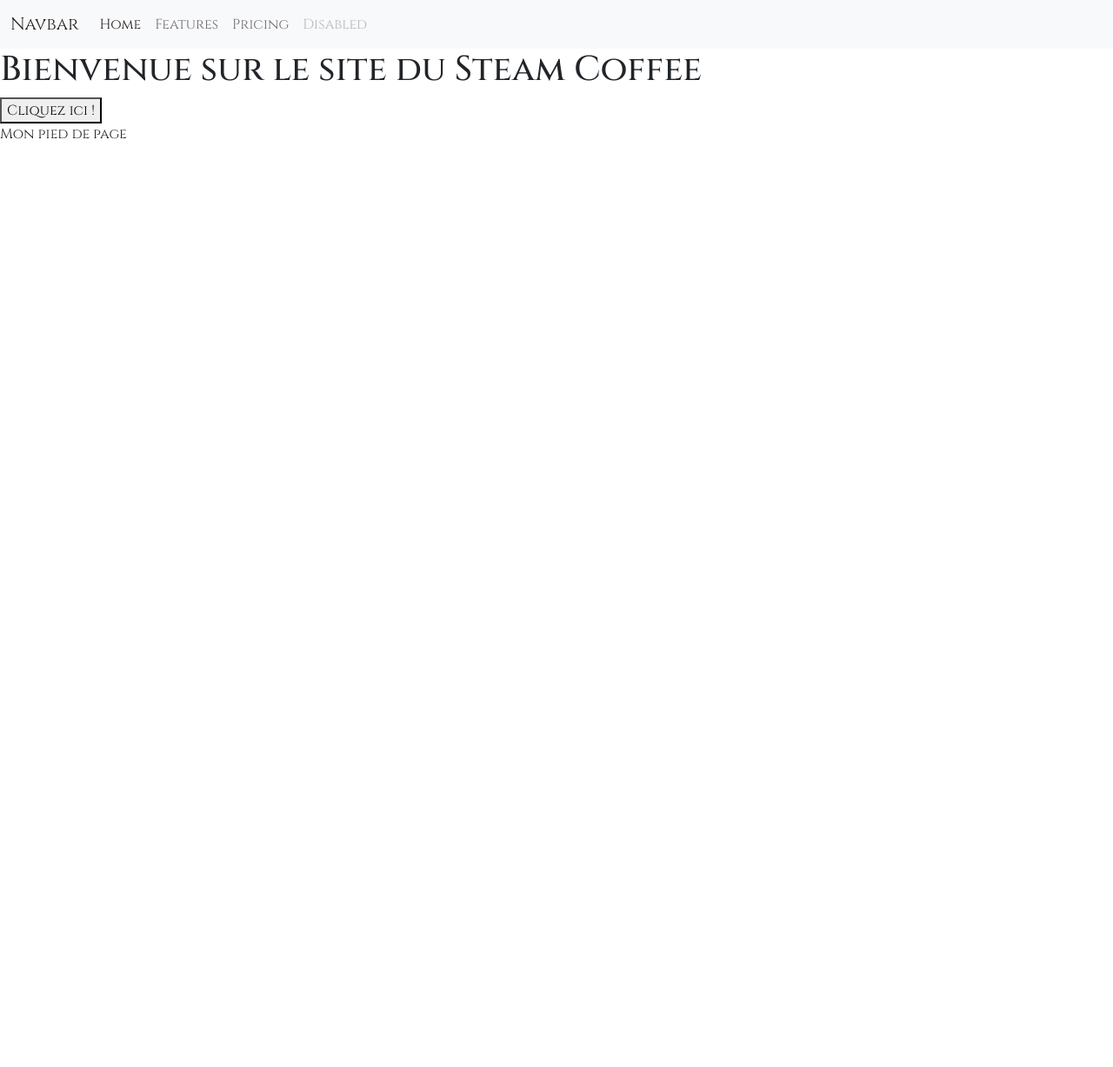
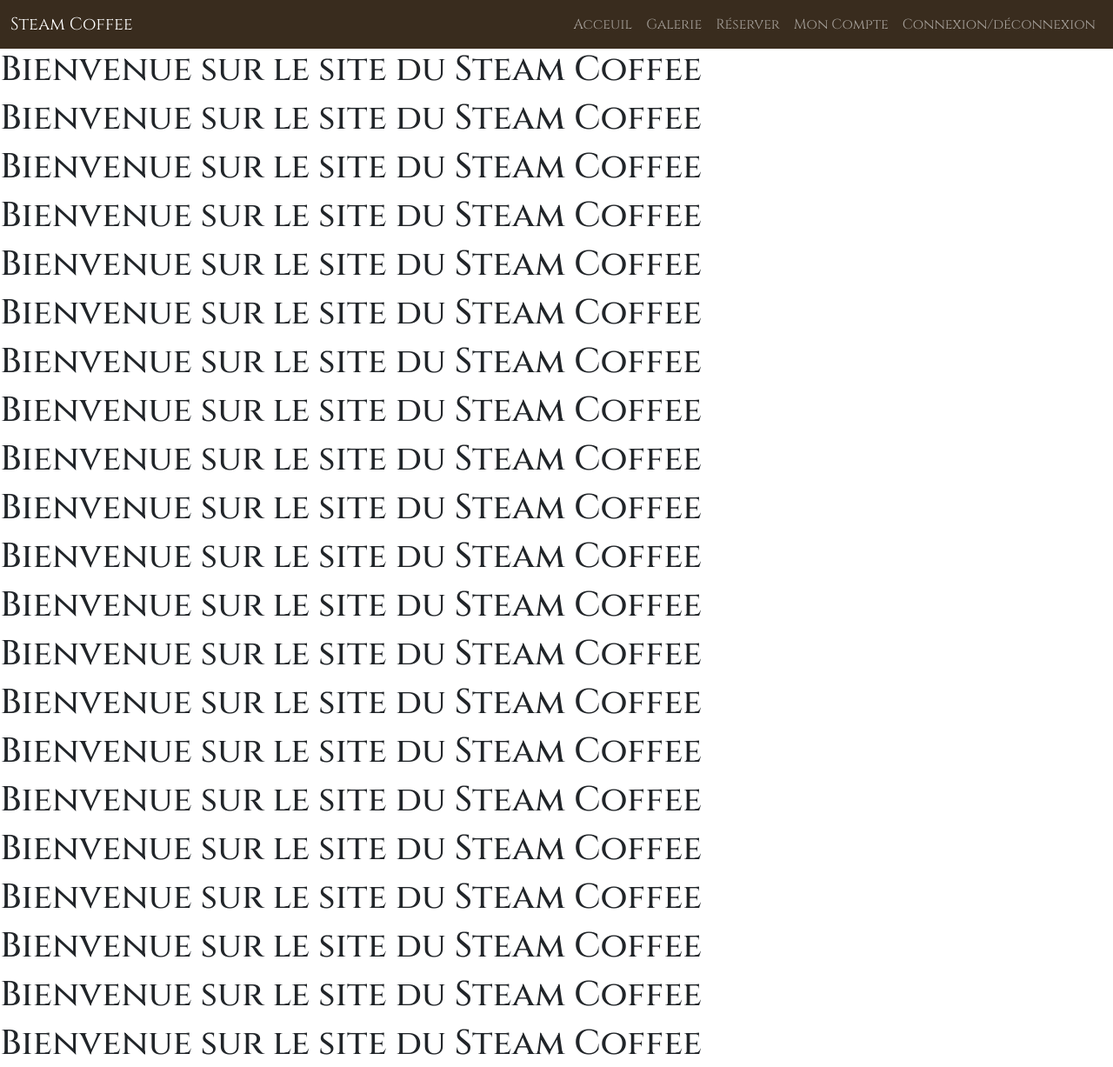
Before and after one commit to PikArt455/Steam-Coffee, a website with bundled scripts: page index.html in a window 1280 px wide. Shown: the top 1227 px of the page at 87% size. Before the commit the page ends 800 px from the top, so only its background shows below. Built offline with nearby package versions, Linux system fonts and the light colour scheme; files whose address does not match are found by name.

Commit message:
add header & footer

```diff
--- a/index.html
+++ b/index.html
@@ -12,25 +12,28 @@
 </head>
 <body>
     <header>
-        <nav class="navbar navbar-expand-lg bg-body-tertiary">
+        <nav class="navbar navbar-expand-lg bg-dark" data-bs-theme="dark">
         <div class="container-fluid">
-          <a class="navbar-brand" href="#">Navbar</a>
+          <a class="navbar-brand" href="#">Steam Coffee</a>
           <button class="navbar-toggler" type="button" data-bs-toggle="collapse" data-bs-target="#navbarNav" aria-controls="navbarNav" aria-expanded="false" aria-label="Toggle navigation">
             <span class="navbar-toggler-icon"></span>
           </button>
           <div class="collapse navbar-collapse" id="navbarNav">
-            <ul class="navbar-nav">
+            <ul class="navbar-nav ms-auto mb-2 mb-lg-0">
               <li class="nav-item">
-                <a class="nav-link active" aria-current="page" href="#">Home</a>
+                <a class="nav-link" href="/">Acceuil</a>
               </li>
               <li class="nav-item">
-                <a class="nav-link" href="#">Features</a>
+                <a class="nav-link" href="#">Galerie</a>
               </li>
               <li class="nav-item">
-                <a class="nav-link" href="#">Pricing</a>
+                <a class="nav-link" href="#">Réserver</a>
               </li>
               <li class="nav-item">
-                <a class="nav-link disabled" aria-disabled="true">Disabled</a>
+                <a class="nav-link" href="#">Mon Compte</a>
+              </li>
+              <li class="nav-item">
+                <a class="nav-link" href="#">Connexion/déconnexion</a>
               </li>
             </ul>
           </div>
@@ -42,7 +45,24 @@
         <!-- le contenue de la page sera injectée ici -->
     </main>
 
-    <footer> Mon pied de page </footer>
+    <footer class="bg-dark text-white text-center footer">
+        <div class="row">
+            <div class="col-12 col-lg-4">
+                <h3 class="text-primary">Nos horaires</h3>
+                <p>Du mardi au dimanche  12:00-14:00  18:00-23:00</p>
+            </div>
+            <div class="col-6 col-lg-4">
+                <p>Steam Coffee <br/>
+                    5 rue de la route <br/>
+                    31150 Ville <br/>
+                    04 01 01 01 01 <br/>
+                </p>
+            </div>
+            <div class="col-6 col-lg-4">
+                <p>A Bientôt</p>
+            </div>
+        </div>
+    </footer>
 
     <script src="node_modules/bootstrap/dist/js/bootstrap.bundle.min.js"></script>
 
--- a/pages/home.html
+++ b/pages/home.html
@@ -1,2 +1,25 @@
 <h1> Bienvenue sur le site du Steam Coffee </h1>
-<button> Cliquez ici !</button>
+<h1> Bienvenue sur le site du Steam Coffee </h1>
+<h1> Bienvenue sur le site du Steam Coffee </h1>
+<h1> Bienvenue sur le site du Steam Coffee </h1>
+<h1> Bienvenue sur le site du Steam Coffee </h1>
+<h1> Bienvenue sur le site du Steam Coffee </h1>
+<h1> Bienvenue sur le site du Steam Coffee </h1>
+<h1> Bienvenue sur le site du Steam Coffee </h1>
+<h1> Bienvenue sur le site du Steam Coffee </h1>
+<h1> Bienvenue sur le site du Steam Coffee </h1>
+<h1> Bienvenue sur le site du Steam Coffee </h1>
+<h1> Bienvenue sur le site du Steam Coffee </h1>
+<h1> Bienvenue sur le site du Steam Coffee </h1>
+<h1> Bienvenue sur le site du Steam Coffee </h1>
+<h1> Bienvenue sur le site du Steam Coffee </h1>
+<h1> Bienvenue sur le site du Steam Coffee </h1>
+<h1> Bienvenue sur le site du Steam Coffee </h1>
+<h1> Bienvenue sur le site du Steam Coffee </h1>
+<h1> Bienvenue sur le site du Steam Coffee </h1>
+<h1> Bienvenue sur le site du Steam Coffee </h1>
+<h1> Bienvenue sur le site du Steam Coffee </h1>
+<h1> Bienvenue sur le site du Steam Coffee </h1>
+<h1> Bienvenue sur le site du Steam Coffee </h1>
+
+<button class="btn btn-primary"> Cliquez ici !</button>
--- a/scss/main.scss
+++ b/scss/main.scss
@@ -1,2 +1,16 @@
 @import url("/node_modules/bootstrap-icons/font/bootstrap-icons.css");
 @import 'custom';
+
+html{
+    position: relative;
+    min-height: 100%;
+}
+main{
+    margin-bottom: 225px;
+}
+footer.footer{
+    padding: 15px;
+    position: absolute;
+    bottom: 0;
+    width: 100%;
+}
```
Also changed, not shown: scss/main.css, 1 other file.
